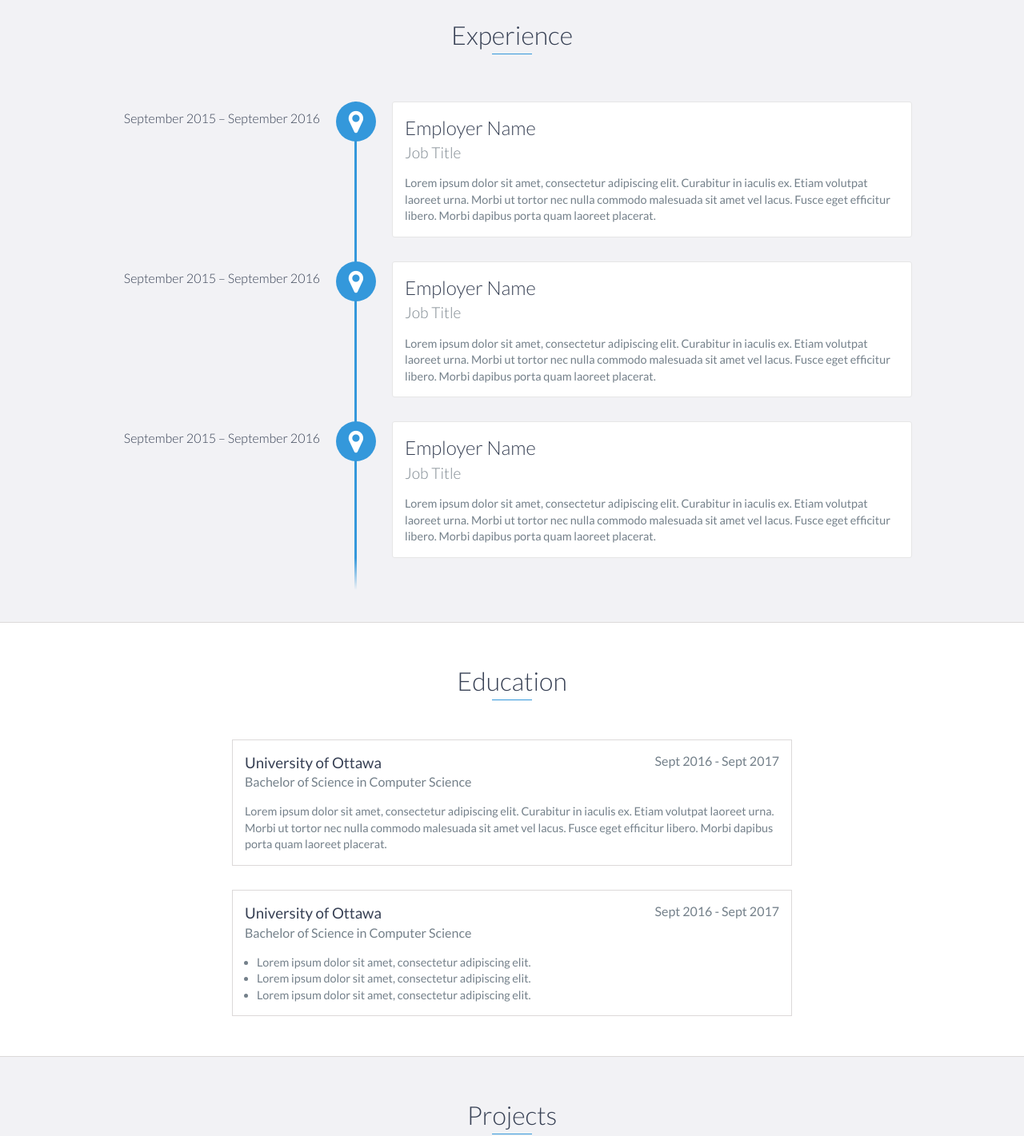
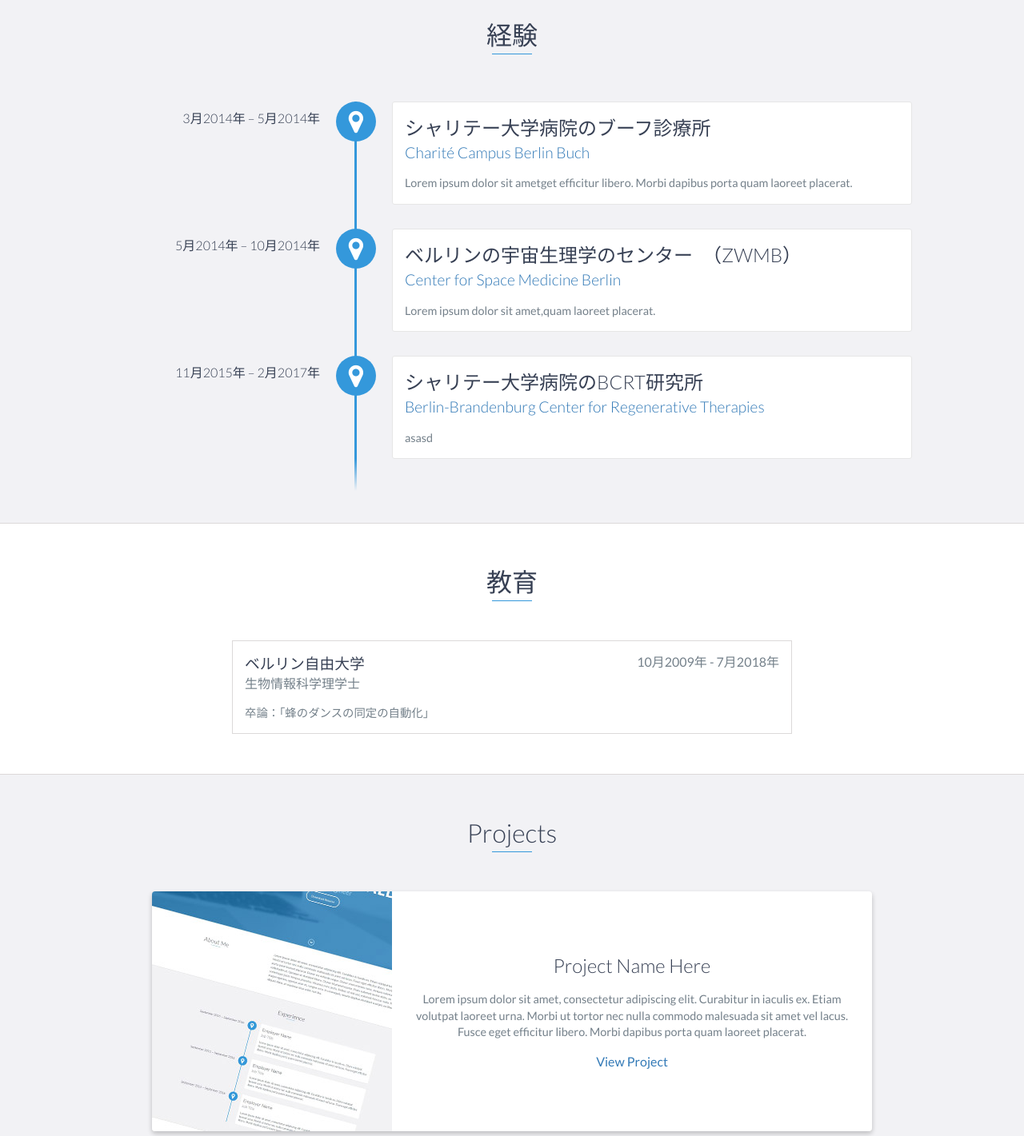
Before and after one commit to SaschaWissmann/saschawissmann.github.io, a plain HTML site: page index.html in a window 1280 px wide. Shown: the part 1140-2561 px from the top of the page at 80% size. Drawn offline with nearby package versions, Linux system fonts and the light colour scheme.

Commit message:
changed entries

```diff
--- a/index.html
+++ b/index.html
@@ -28,19 +28,19 @@
                 <a href="#about">About</a>
             </li>
             <li>
-                <a href="#experience">Experience</a>
+                <a href="#experience">経験</a>
             </li>
             <li>
-                <a href="#education">Education</a>
+                <a href="#education">教育</a>
             </li>
             <li>
-                <a href="#projects">Projects</a>
+                <a href="#projects">プロジェクト</a>
             </li>
             <li>
-                <a href="#skills">Skills</a>
+                <a href="#skills">能力</a>
             </li>
             <li>
-                <a href="#contact">Contact</a>
+                <a href="#contact">連絡</a>
             </li>
         </ul>
     </header>
@@ -84,29 +84,29 @@
     <!-- End #about -->
 
     <div id="experience" class="background-alt">
-        <h2 class="heading">Experience</h2>
+        <h2 class="heading">経験</h2>
         <div id="experience-timeline">
-            <div data-date="September 2015 – September 2016">
-                <h3>Employer Name</h3>
-                <h4>Job Title</h4>
+            <div data-date="3月2014年 – 5月2014年">
+                <h3>シャリテー大学病院のブーフ診療所</h3>
+                <h4><a href="https://www.charite.de/die_charite/campi/campus_berlin_buch/">Charité Campus Berlin Buch</a></h4>
                 <p>
-                    Lorem ipsum dolor sit amet, consectetur adipiscing elit. Curabitur in iaculis ex. Etiam volutpat laoreet urna. Morbi ut tortor nec nulla commodo malesuada sit amet vel lacus. Fusce eget efficitur libero. Morbi dapibus porta quam laoreet placerat.
+                    Lorem ipsum dolor sit ametget efficitur libero. Morbi dapibus porta quam laoreet placerat.
                 </p>
             </div>
 
-            <div data-date="September 2015 – September 2016">
-                <h3>Employer Name</h3>
-                <h4>Job Title</h4>
+            <div data-date="5月2014年 – 10月2014年">
+                <h3>ベルリンの宇宙生理学のセンター　（ZWMB）</h3>
+                <h4><a href="http://charite-in-space.de/">Center for Space Medicine Berlin</a></h4>
                 <p>
-                    Lorem ipsum dolor sit amet, consectetur adipiscing elit. Curabitur in iaculis ex. Etiam volutpat laoreet urna. Morbi ut tortor nec nulla commodo malesuada sit amet vel lacus. Fusce eget efficitur libero. Morbi dapibus porta quam laoreet placerat.
+                    Lorem ipsum dolor sit amet,quam laoreet placerat.
                 </p>
             </div>
 
-            <div data-date="September 2015 – September 2016">
-                <h3>Employer Name</h3>
-                <h4>Job Title</h4>
+            <div data-date="11月2015年 – 2月2017年">
+                <h3>シャリテー大学病院のBCRT研究所</h3>
+                <h4><a href="https://b-crt.de/home/">Berlin-Brandenburg Center for Regenerative Therapies</a></h4>
                 <p>
-                    Lorem ipsum dolor sit amet, consectetur adipiscing elit. Curabitur in iaculis ex. Etiam volutpat laoreet urna. Morbi ut tortor nec nulla commodo malesuada sit amet vel lacus. Fusce eget efficitur libero. Morbi dapibus porta quam laoreet placerat.
+                    asasd
                 </p>
             </div>
         </div>
@@ -114,32 +114,14 @@
     <!-- End #experience -->
 
     <div id="education">
-        <h2 class="heading">Education</h2>
+        <h2 class="heading">教育</h2>
         <div class="education-block">
-            <h3>University of Ottawa</h3>
-            <span class="education-date">Sept 2016 - Sept 2017</span>
-            <h4>Bachelor of Science in Computer Science</h4>
+            <h3>ベルリン自由大学</h3>
+            <span class="education-date">10月2009年 - 7月2018年</span>
+            <h4>生物情報科学理学士</h4>
             <p>
-                Lorem ipsum dolor sit amet, consectetur adipiscing elit. Curabitur in iaculis ex. Etiam volutpat laoreet urna. Morbi ut tortor nec nulla commodo malesuada sit amet vel lacus. Fusce eget efficitur libero. Morbi dapibus porta quam laoreet placerat.
+                卒論：「蜂のダンスの同定の自動化」
             </p>
-        </div>
-        <!-- End .education-block -->
-
-        <div class="education-block">
-            <h3>University of Ottawa</h3>
-            <span class="education-date">Sept 2016 - Sept 2017</span>
-            <h4>Bachelor of Science in Computer Science</h4>
-            <ul>
-                <li>
-                    Lorem ipsum dolor sit amet, consectetur adipiscing elit.
-                </li>
-                <li>
-                    Lorem ipsum dolor sit amet, consectetur adipiscing elit.
-                </li>
-                <li>
-                    Lorem ipsum dolor sit amet, consectetur adipiscing elit.
-                </li>
-            </ul>
         </div>
         <!-- End .education-block -->
     </div>
```
